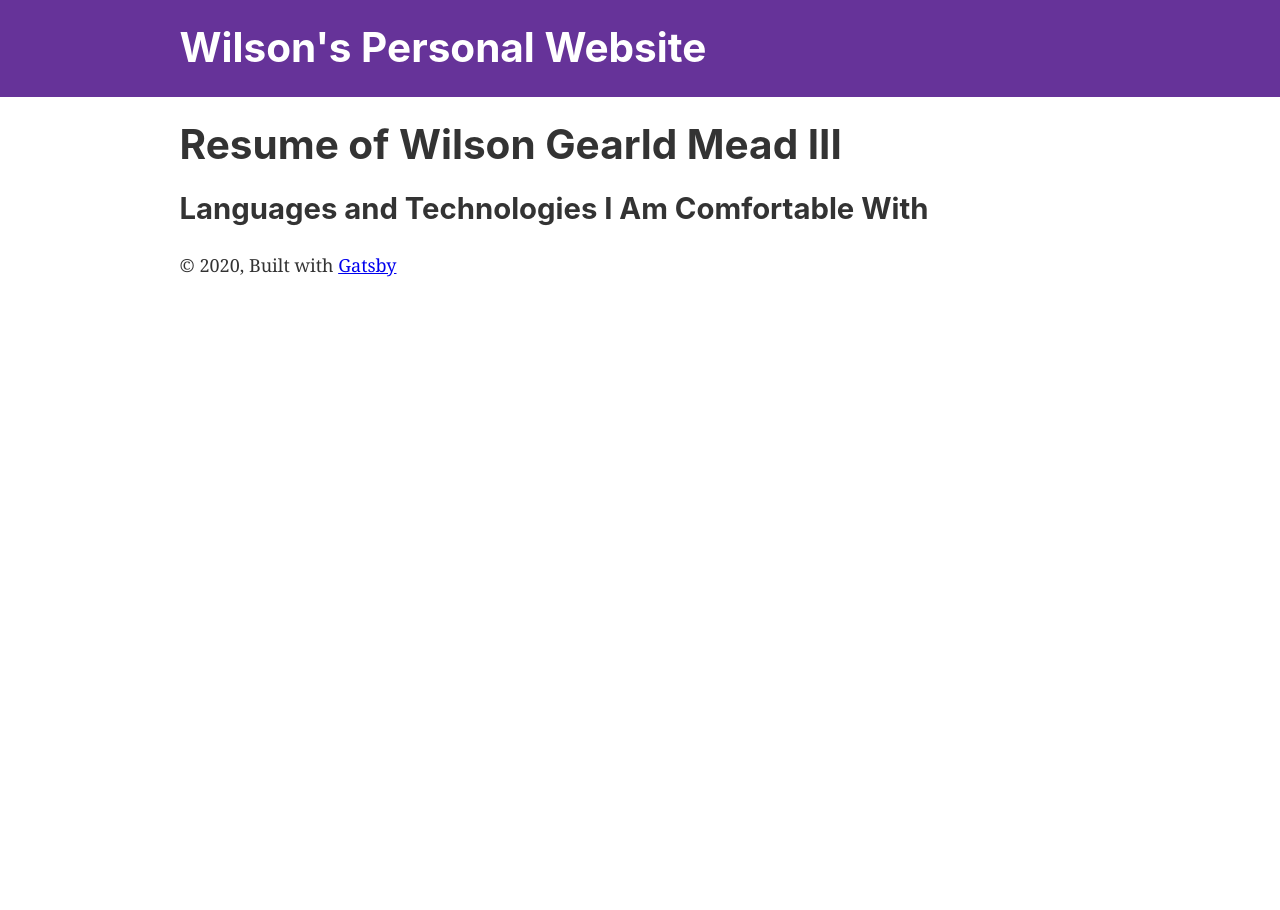
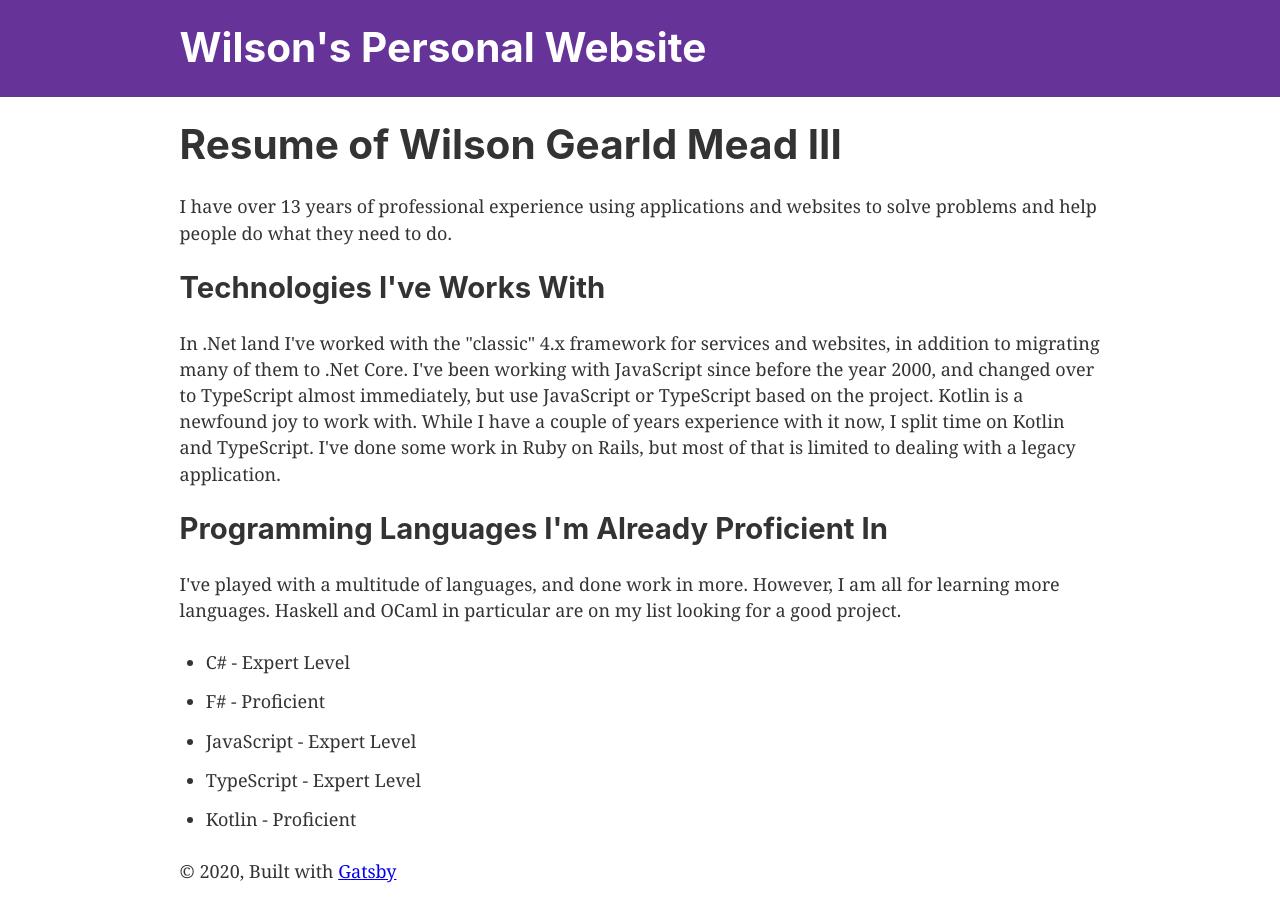
Before and after one commit to Rangoric/rangoric.github.io, a Gatsby site: page /resume in a window 1280 px wide. Before the commit the page ends 800 px from the top, so only its background shows below. Built offline with nearby package versions, Linux system fonts and the light colour scheme; Gatsby itself is replaced by a stand-in of ours.

Commit message:
Updated to a basic setup.

```diff
--- a/src/pages/about-me/index.mdx
+++ b/src/pages/about-me/index.mdx
@@ -6,6 +6,6 @@ import SEO from '../../components/seo'
 
 # Wilson Gearld Mead III
 
-I am a father of one, undeniably evil child of four years. I write this from my cave already having exhausted her.
+I am a father of one, undeniably evil child of four years. I write this from my cave already having exhausted her. Ok this is a lie, she's likely to run in asking for one more book any second now.
 
-I am also a husband to one, undeniably wonderful woman (who can read much better than a four year old... HI!). She has her own web presence:
+I am also a husband to one, undeniably wonderful woman (who can read much better than a four year old... HI!). She has her own web presence [here](https://otakusphere.com).
--- a/src/pages/resume/index.mdx
+++ b/src/pages/resume/index.mdx
@@ -6,4 +6,21 @@ import SEO from '../../components/seo';
 
 # Resume of Wilson Gearld Mead III
 
-## Languages and Technologies I Am Comfortable With
+I have over 13 years of professional experience using applications and websites to solve problems and help people do what they need to do.
+
+## Technologies I've Works With
+
+In .Net land I've worked with the "classic" 4.x framework for services and websites, in addition to migrating many of them to .Net Core.
+I've been working with JavaScript since before the year 2000, and changed over to TypeScript almost immediately, but use JavaScript or TypeScript based on the project.
+Kotlin is a newfound joy to work with. While I have a couple of years experience with it now, I split time on Kotlin and TypeScript.
+I've done some work in Ruby on Rails, but most of that is limited to dealing with a legacy application.
+
+## Programming Languages I'm Already Proficient In
+
+I've played with a multitude of languages, and done work in more. However, I am all for learning more languages. Haskell and OCaml in particular are on my list looking for a good project.
+
+- C# - Expert Level
+- F# - Proficient
+- JavaScript - Expert Level
+- TypeScript - Expert Level
+- Kotlin - Proficient
```
Also changed, not shown: .github/workflows/main.yaml, 1 other file.
